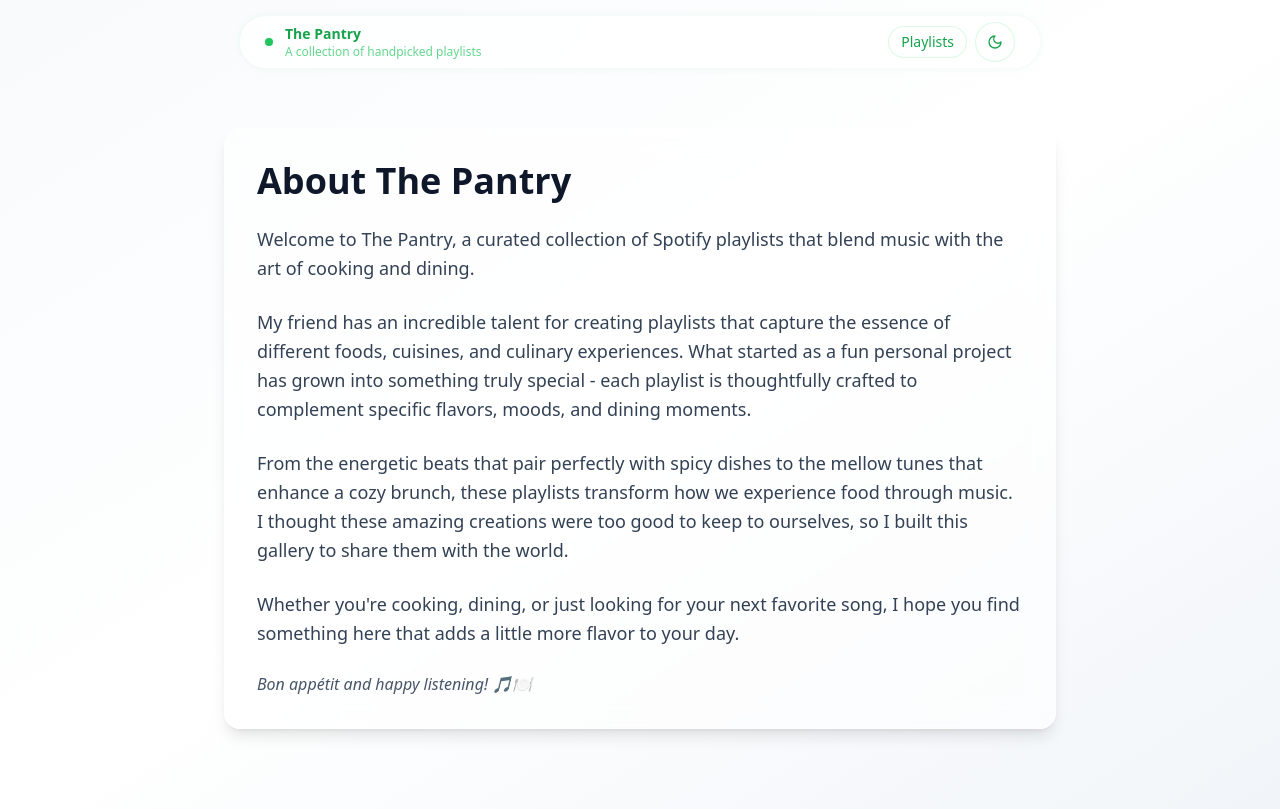
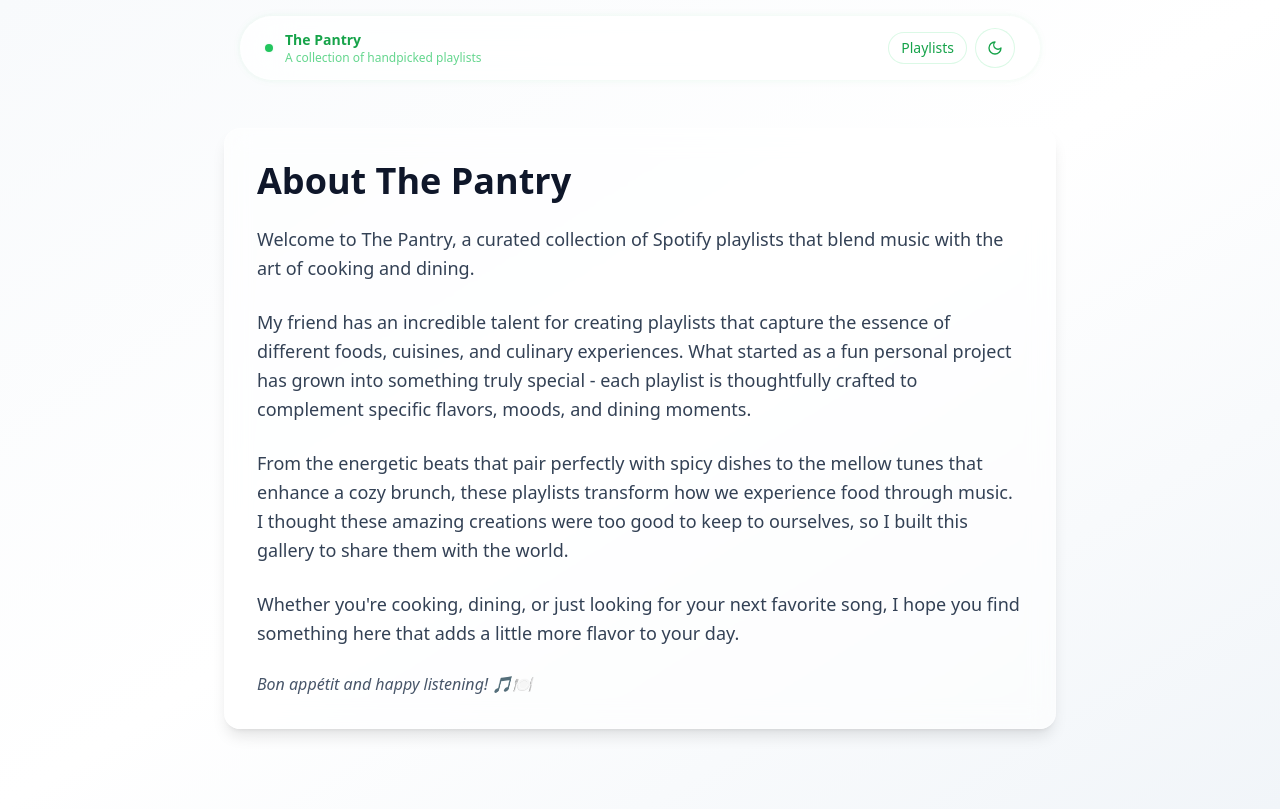
Before and after one commit to WooBackBaby/glassy-spotify-carousel, a React (Vite) app: page /about in a window 1280 px wide. Built offline with nearby package versions, Linux system fonts and the light colour scheme.

Commit message:
Fix: Increase header vertical padding
Increased the vertical padding of the header in `src/components/FloatingHeader.tsx`.

```diff
--- a/src/components/FloatingHeader.tsx
+++ b/src/components/FloatingHeader.tsx
@@ -49,7 +49,7 @@ const FloatingHeader: React.FC<FloatingHeaderProps> = ({
   return (
     <header className="fixed top-2 sm:top-4 left-2 sm:left-4 right-2 sm:right-4 z-50">
       <div className="max-w-4xl mx-auto">
-        <div className={`backdrop-blur-xl border shadow-2xl px-3 sm:px-6 py-2 sm:py-3 rounded-full transition-colors duration-300 max-w-full sm:max-w-[800px] h-[44px] sm:h-[52px] mx-auto flex items-center justify-between ${darkMode ? 'bg-neutral-900/80 border-neutral-700/20 shadow-[0_0_5px_rgba(34,197,94,0.075)] ring-1 ring-green-500/10' : 'bg-white/80 border-white/20 shadow-[0_0_5px_rgba(34,197,94,0.05)] ring-1 ring-green-400/10'}`} style={{
+        <div className={`backdrop-blur-xl border shadow-2xl px-3 sm:px-6 py-4 sm:py-6 rounded-full transition-colors duration-300 max-w-full sm:max-w-[800px] h-[52px] sm:h-[64px] mx-auto flex items-center justify-between ${darkMode ? 'bg-neutral-900/80 border-neutral-700/20 shadow-[0_0_5px_rgba(34,197,94,0.075)] ring-1 ring-green-500/10' : 'bg-white/80 border-white/20 shadow-[0_0_5px_rgba(34,197,94,0.05)] ring-1 ring-green-400/10'}`} style={{
           boxShadow: darkMode ? '0 0 7.5px rgba(34, 197, 94, 0.1), 0 0 15px rgba(34, 197, 94, 0.025), inset 0 1px 0 rgba(255, 255, 255, 0.1)' : '0 0 7.5px rgba(34, 197, 94, 0.075), 0 0 15px rgba(34, 197, 94, 0.025), inset 0 1px 0 rgba(255, 255, 255, 0.2)'
         }}>
           <Link to="/" className="flex items-center space-x-2 sm:space-x-3 min-w-0 flex-1 no-underline">
```
